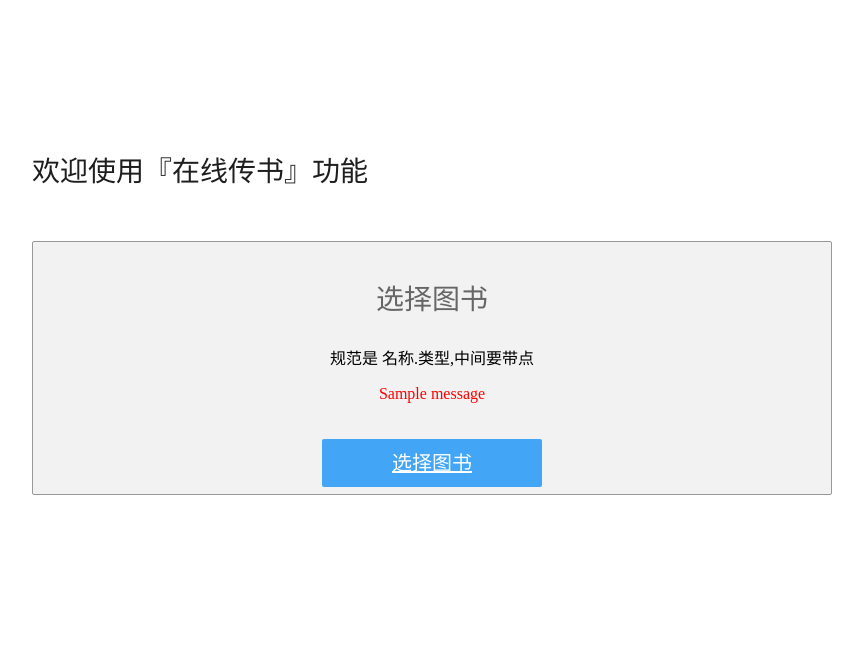
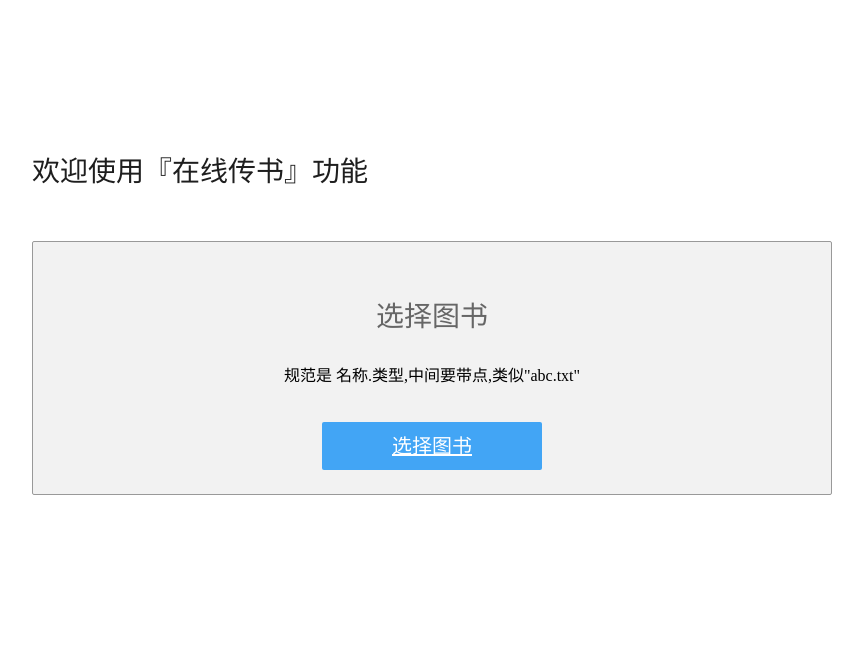
Before and after one commit to keyfall/stacks, a Flask app: page /book/upload_book in a window 1280 px wide. Shown: the top 672 px of the page, without its empty margins (208-1071 px from the left). Run offline with Flask 3, Linux system fonts and the light colour scheme; tables that the repository leaves empty hold one stand-in row (values such as "Sample post"); one stand-in notice (Sample message) is shown; some libraries are stand-ins or nearby versions.

Commit message:
文件名格式校验搞定，后台返回jsonify,然后根据返回码通过jquery把错误信息显示

```diff
--- a/apps/Book/view.py
+++ b/apps/Book/view.py
@@ -1,4 +1,4 @@
-from flask import render_template,request,flash
+from flask import render_template,request,flash,url_for,redirect
 import re
 
 from apps.Book import bp_book
@@ -30,7 +30,7 @@ def upload_book():
     if not is_valid_filename(file_val.filename):
          flash("错误的文件名称 '%s'".format(file_val.filename))
          # 这里不能使用jsonify，因为之前用的是ajax，所以使用flask无法显现，试试跳转和重定向，不行搜百度
-         return jsonify_response(code=400,msg="bad name")
+         return jsonify_response(code=400, msg="错误的文件名称 '{}'".format(file_val.filename))
 
     dst = "d:\\projects\\stacks\\books\\"+file_val.filename
     file_val.save(dst)
--- a/apps/templates/upload.html
+++ b/apps/templates/upload.html
@@ -140,6 +140,7 @@
     }
 
 
+
 </style>
 
 <div class="transfer-book-container container-fluid">
@@ -148,14 +149,15 @@
         <div class="change-transfer-book">
             <div class="transfer-book-1">
                 <h3 class="change-book-title">选择图书</h3>
-                <p>规范是 名称.类型,中间要带点</p>
-                {% with messages = get_flashed_messages() %}
-                    {% if messages %}
-                        {% for message in messages %}
-                            <p style="color:red;">{{ message }}</p>
-                        {% endfor %}
-                    {% endif %}
-                {% endwith %}
+                <p>规范是 名称.类型,中间要带点,类似"abc.txt"</p>
+                <p style="color:red;" id="fileerr" class="hide"></p>
+                <!--                {% with messages = get_flashed_messages() %}-->
+                <!--                    {% if messages %}-->
+                <!--                        {% for message in messages %}-->
+                <!--                            <p style="color:red;">{{ message }}</p>-->
+                <!--                        {% endfor %}-->
+                <!--                    {% endif %}-->
+                <!--                {% endwith %}-->
                 <a href="javascript:;" onclick="choosebook()" class="change-book-btn">选择图书</a>
                 <input type="file" class="hide" id="change-book" name="book">
             </div>
@@ -192,6 +194,11 @@
             contentType: false,
             success: function (data) {
                 console.log(data.code)
+                if (data.code == 400) {
+                    console.log(data.msg)
+                    $("#fileerr").text(data.msg)
+                    $("#fileerr").removeClass('hide')
+                }
                 if (data.code == 200) {
                     $(".transfer-book-1").addClass('hide');
                     $(".transfer-book-3").removeClass('hide');
@@ -202,6 +209,7 @@
             },
         });
     });
+
 </script>
 
 </body>
--- a/config/dev_config.yaml
+++ b/config/dev_config.yaml
@@ -5,7 +5,7 @@ flask:
   JSON_AS_ASCII : False
   MAX_CONTENT_LENGTH : 20971520
   UPLOAD_FOLDER : e:\projects\stacks\books
-  SQLALCHEMY_DATABASE_URI : mysql+pymysql://root:@localhost:3306/stacks
+  SQLALCHEMY_DATABASE_URI : mysql+pymysql://root:zongming@localhost:3306/stacks
   SQLALCHEMY_TRACK_MODIFICATIONS : False
   SQLALCHEMY_COMMIT_ON_TEARDOWN : True
   SQLALCHEMY_ECHO : True
--- a/manage.py
+++ b/manage.py
@@ -3,8 +3,9 @@ from utils.db import db
 
 #配置初始化
 app = create_app()
-# db.drop_all(app=app)
-# db.create_all(app=app)
+# db.drop_all()
+# with app.app_context():
+#     db.create_all()
 
 if __name__ == '__main__':
     #这里debug为true时会进行2次运行create_all
```
